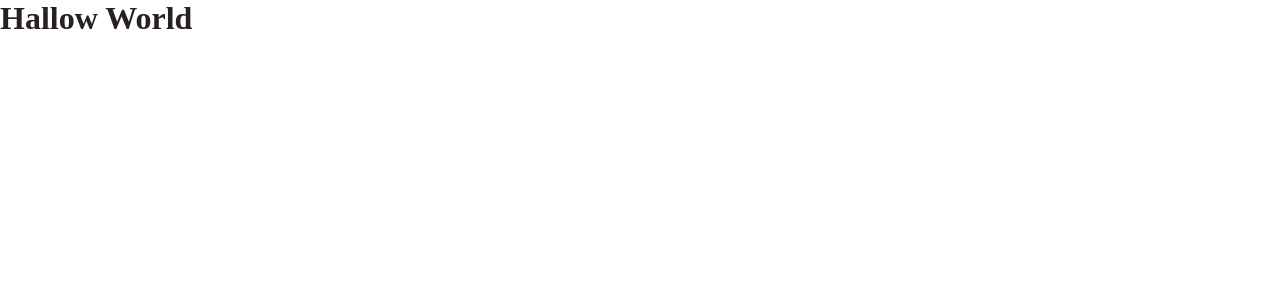
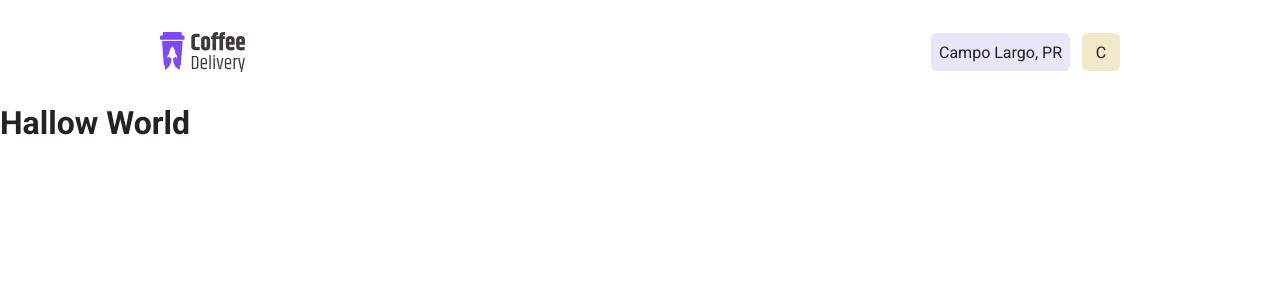
Before and after one commit to JuanFila/Coff, a React (Vite) app: page / in a window 1280 px wide. Shown: the top 300 px of the page. Built offline with nearby package versions, Linux system fonts and the light colour scheme.

Commit message:
add header

```diff
--- a/package.json
+++ b/package.json
@@ -10,6 +10,7 @@
     "preview": "vite preview"
   },
   "dependencies": {
+    "@phosphor-icons/react": "^2.1.5",
     "react": "^18.2.0",
     "react-dom": "^18.2.0",
     "styled-components": "^6.1.11"
--- /dev/null
+++ b/src/components/header/index.tsx
@@ -0,0 +1,14 @@
+import { BoxShop, HeaderContainer, Shop,Locale } from "./style";
+import  Logo  from "../../assets/Logo.svg"
+export function Header() {
+  return (
+    <HeaderContainer >
+      <img src={Logo} alt="logo"/>
+
+      <BoxShop>
+        <Locale>Campo Largo, PR</Locale>
+        <Shop>C</Shop>
+      </BoxShop>
+    </HeaderContainer >
+  )
+}
--- /dev/null
+++ b/src/components/header/style.ts
@@ -0,0 +1,36 @@
+import styled from "styled-components";
+
+export const HeaderContainer = styled.header `
+  width: 100%;
+  display: flex;
+
+  align-items: center;
+  justify-content: space-between;
+  padding: 2rem 10rem;
+`
+
+export const BoxShop = styled.div `
+  display: flex;
+  gap: 12px;
+`
+export const Shop = styled.div `
+  width: 2.375rem;
+  height: 2.375rem;
+  border-radius: 6px;
+  background: ${props => props.theme['yellow-light']};
+
+  display: flex;
+  align-items: center;
+  justify-content: center;
+`
+
+export const Locale = styled.div `
+  width: auto;
+  padding: 0.5rem;
+  border-radius: 6px;
+  background: ${props => props.theme['purple-light']};
+
+  display: flex;
+  align-items: center;
+  justify-content: center;
+`
--- a/src/pages/home/index.tsx
+++ b/src/pages/home/index.tsx
@@ -1,6 +1,9 @@
+import { Header } from "../../components/header";
+
 export function Home() {
   return (
     <div>
+      <Header/>
       <h1>Hallow World</h1>
     </div>
   )
--- a/src/styles/global.ts
+++ b/src/styles/global.ts
@@ -19,10 +19,8 @@ export const GlobalStye = createGlobalStyle`
  }
 
 body, input, button, textarea {
-  /* font family
-    weight:
-    size
-  */
-
+  font-family: 'Roboto', sans-serif;
+  font-size: 1rem;
+  font-weight: 400px;
 }
 `
```
Also changed, not shown: src/assets/Logo.svg (added), 1 other file (tests, documents, lock files or other folders).
